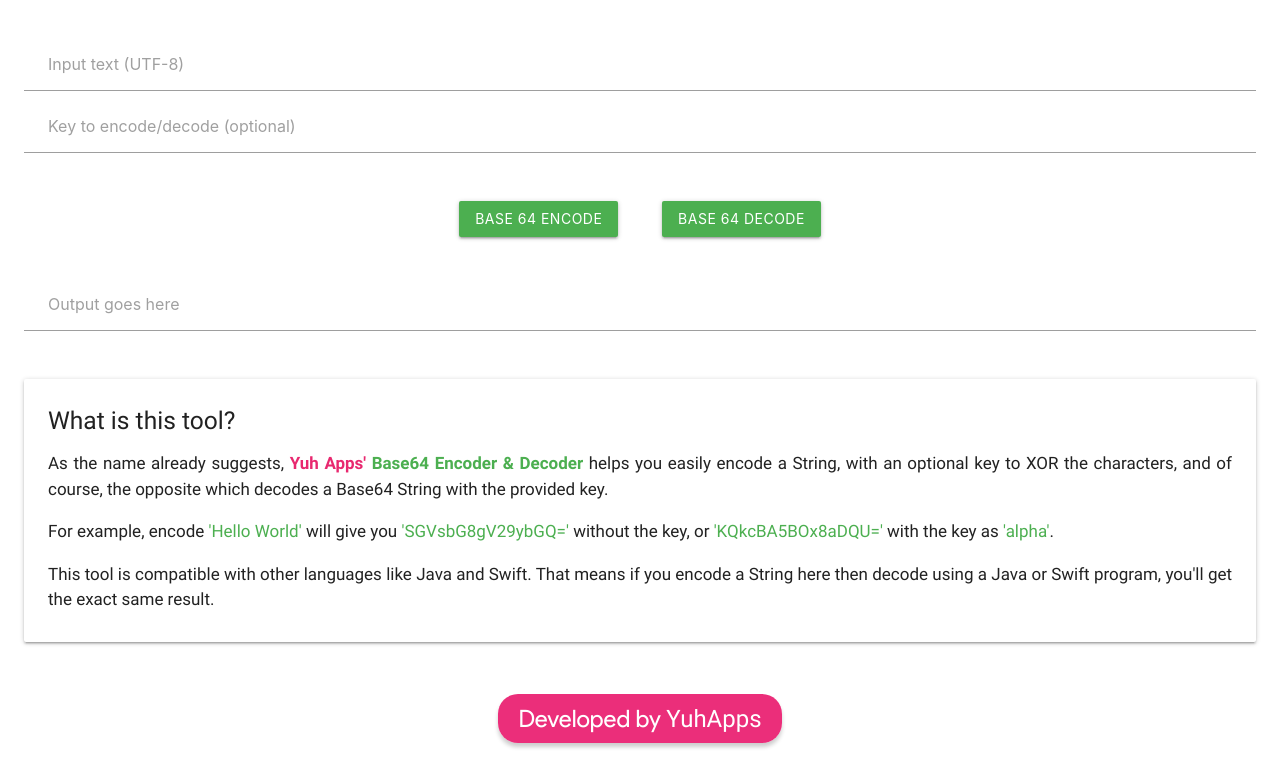
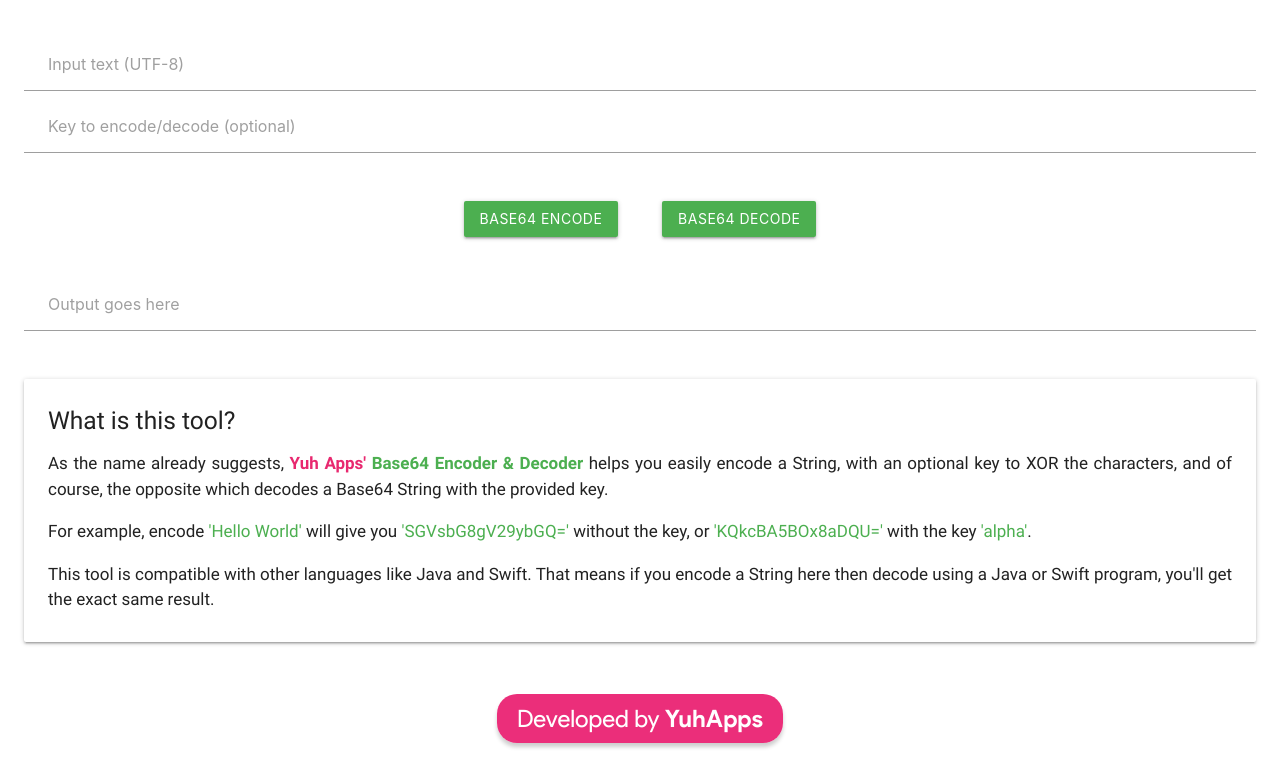
Before and after one commit to YuhApps/yuhapps.github.io, a plain HTML site: page base64/base64.html in a window 1280 px wide. Shown: the part 71-828 px from the top of the page. Drawn offline with nearby package versions, Linux system fonts and the light colour scheme.

Commit message:
Added Base64 E&D

```diff
--- a/base64/base64.html
+++ b/base64/base64.html
@@ -20,20 +20,20 @@
         <input type="text" id="inp" placeholder="Input text (UTF-8)">
         <input type="text" id="key" placeholder="Key to encode/decode (optional)">
         <div class="center">
-            <button class="btn green" id="enc">Base 64 Encode</button>
-            <button class="btn green" id="dec">Base 64 Decode</button>
+            <button class="btn green" id="enc">Base64 Encode</button>
+            <button class="btn green" id="dec">Base64 Decode</button>
         </div>
         <input type="text" id="out" placeholder="Output goes here" readonly>
         <div class="card">
             <h5>What is this tool?</h5>
             <p>
                 As the name already suggests, <span class="yuh">Yuh Apps'</span> <span class="green-text bold-text">Base64 Encoder & Decoder</span>
-                helps you easily encode a String, with an optional key to XOR the characters, and of course, the opposite which decodes a Base64
-                String with the provided key.
+                helps you easily encode a String, with an optional key to <strong>XOR</strong> the characters, and of course, the opposite which
+                decodes a Base64 String with the provided key.
             </p>
             <p>
                 For example, encode <span class="green-text">'Hello World'</span> will give you <span class="green-text">'SGVsbG8gV29ybGQ='</span>
-                without the key, or <span class="green-text">'KQkcBA5BOx8aDQU='</span> with the key as <span class="green-text">'alpha'</span>.
+                without the key, or <span class="green-text">'KQkcBA5BOx8aDQU='</span> with the key <span class="green-text">'alpha'</span>.
             </p>
             <p>
                 This tool is compatible with other languages like Java and Swift. That means if you encode a String here then decode using a Java or
@@ -42,7 +42,7 @@
         </div>
     </div>
     <div class="center">
-        <a class="back prd-sans" href="/">Developed by <strong>YuhApps</strong></a>
+        <a class="back prd-sans" href="/">Developed by <strong class="prd-sans" style="font-weight: bold">YuhApps</strong></a>
     </div>
     <script src="app.js"></script>
 </body>
--- a/base64/styles.css
+++ b/base64/styles.css
@@ -16,9 +16,6 @@ div.card {
 div.nav-wrapper {
     margin-bottom: 0;
     margin-top: 0;
-}
-div.nav-wrapper a {
-    font-size: 28px;
 }
 .wrapper {
     margin-top: 20px;
--- a/styles.css
+++ b/styles.css
@@ -72,6 +72,10 @@
 
 .nav-wrapper {
     background: #E8286F;
+}
+
+.nav-wrapper a {
+    font-size: 28px;
 }
 
 .cat {
```
Also changed, not shown: index.html (+2 -2 lines).
